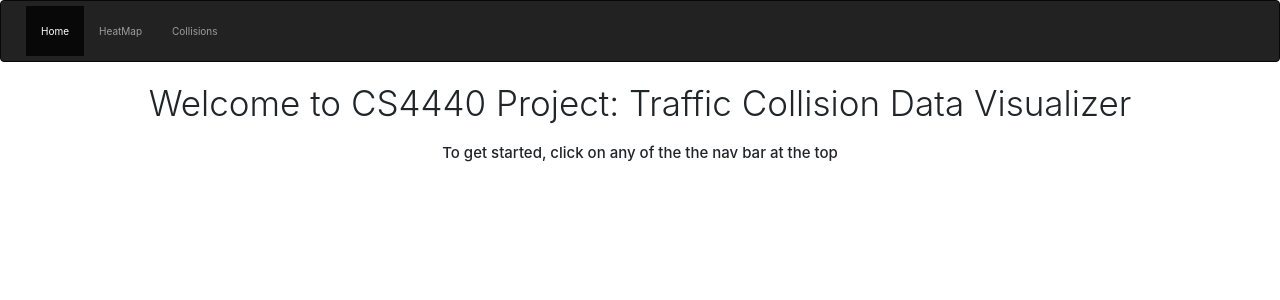
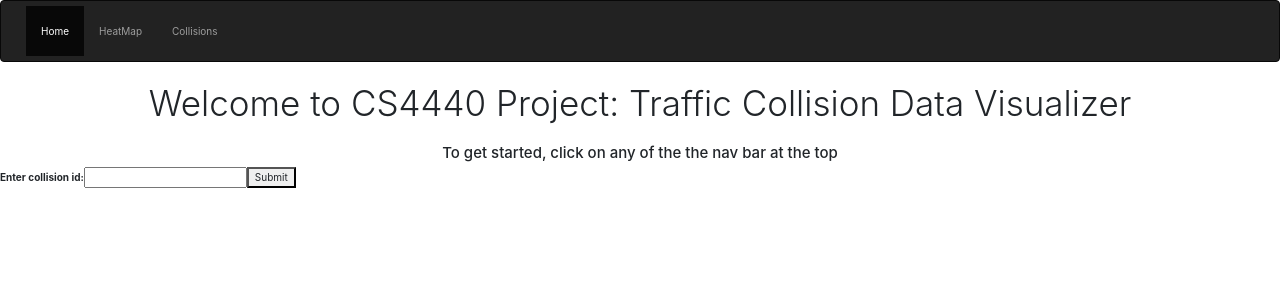
Before and after one commit to Chauman4/CS4440Project, a React (Create React App) app in the folder frontend/: page / in a window 1280 px wide. Shown: the top 300 px of the page. Built offline with nearby package versions, Linux system fonts and the light colour scheme.

Commit message:
simple collision input to query in app.js

```diff
--- a/frontend/package.json
+++ b/frontend/package.json
@@ -13,7 +13,7 @@
     "dotenv": "^8.2.0",
     "express": "^4.17.1",
     "express-async-handler": "^1.1.4",
-    "mongoose": "^5.12.4",
+    "mongoose": "^5.12.5",
     "react": "^17.0.1",
     "react-bootstrap": "^1.5.2",
     "react-dom": "^17.0.1",
@@ -28,6 +28,7 @@
     "test": "react-scripts test",
     "eject": "react-scripts eject"
   },
+  "proxy": "http://localhost:5000",
   "eslintConfig": {
     "extends": [
       "react-app",
--- a/frontend/src/App.js
+++ b/frontend/src/App.js
@@ -1,5 +1,5 @@
 import './App.css';
-import React, { useState } from 'react';
+import React, { useState, Component } from 'react';
 import { useHistory, Switch, Route, Link, HashRouter } from 'react-router-dom';
 import Button from 'react-bootstrap/Button';
 import 'bootstrap/dist/css/bootstrap.min.css';
@@ -10,10 +10,40 @@ import Home from "./components/Home";
 import BarGraphContainer from "./components/BarGraphContainer";
 import data from "./components/DummyData/bargraph.json";
 
-function App() {
+class App extends Component {
+  constructor(props) {
+    super(props);
+    this.state = {
+      id: '',
+      drNumber: '',
+      dateOccured: '',
+      timeOccured: '',
+      area: '',
+      sex: '',
+      descent: '',
+      address: '',
+      crossStreet: '',
+      location: '',
+      zipCodes: ''
+    };
+    this.handleChange = this.handleChange.bind(this);
+    this.handleSubmit = this.handleSubmit.bind(this);
+  }
 
-  return (
-    <HashRouter>
+  handleChange(event) {
+    this.setState({ id: event.target.value });
+  }
+
+  handleSubmit(event) {
+    event.preventDefault();
+    fetch(`/api/collisions/${encodeURIComponent(this.state.id)}`)
+      .then(response => response.json())
+      .then(state => this.setState(state));
+  }
+
+  render () {
+    return (
+      <HashRouter>
       <div className="App">
 
         <NavBar/>
@@ -27,8 +57,30 @@ function App() {
         </div>
 
       </div>
+      <form onSubmit={this.handleSubmit}>
+            <label >Enter collision id: </label>
+            <input
+              id="name"
+              type="text"
+              value={this.state.id}
+              onChange={this.handleChange}
+            />
+            <button type="submit">Submit</button>
+        </form>
+        <p>{this.state.drNumber}</p>
+        <p>{this.state.dateOccured}</p>
+        <p>{this.state.timeOccured}</p>
+        <p>{this.state.area}</p>
+        <p>{this.state.sex}</p>
+        <p>{this.state.descent}</p>
+        <p>{this.state.address}</p>
+        <p>{this.state.crossStreet}</p>
+        <p>{this.state.location}</p>
+        <p>{this.state.zipCodes}</p>
     </HashRouter>
-  );
+
+    )
+  }
 }
 
 export default App;
```
Also changed, not shown: 1 other file (tests, documents, lock files or other folders).
